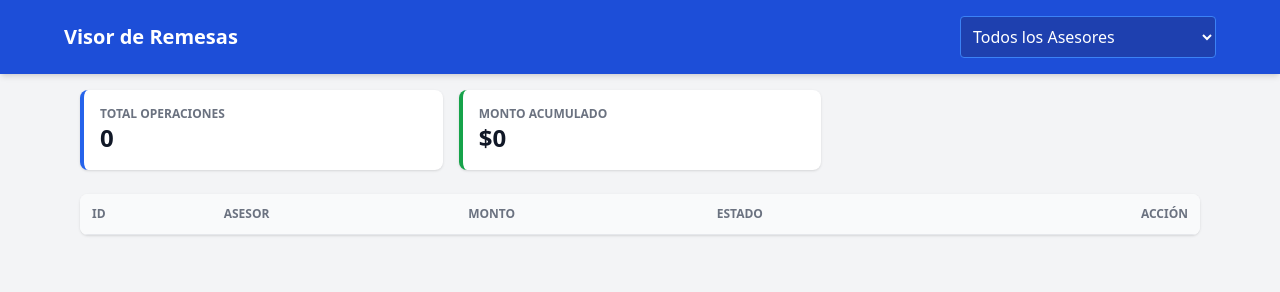
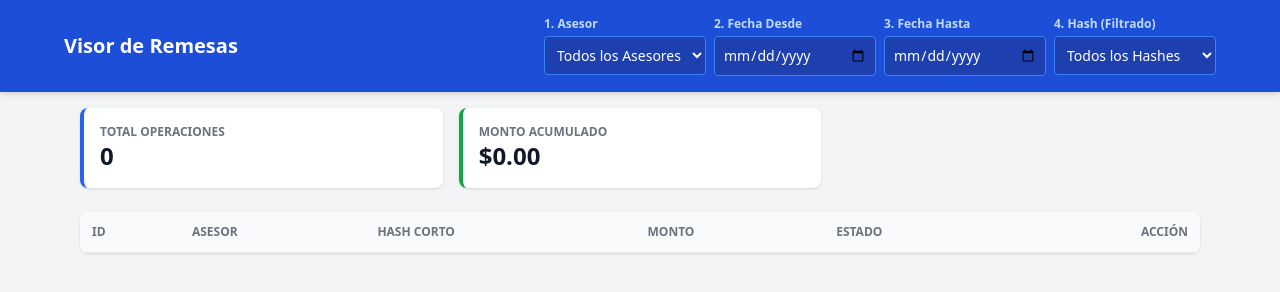
Before and after one commit to prietocoin/Remesas-JZ, a website: page index.html in a window 1280 px wide. Drawn offline with nearby package versions, Linux system fonts and the light colour scheme; no server answers.

Commit message:
Refactor index.html for remittance viewer
Updated the title and improved the layout of the header section. Added new filters for selecting advisors, dates, and hashes. Enhanced the display of remittances in both mobile and desktop views.

```diff
--- a/index.html
+++ b/index.html
@@ -3,26 +3,78 @@
 <head>
   <meta charset="UTF-8">
   <meta name="viewport" content="width=device-width, initial-scale=1.0">
-  <title>Gestión de Remesas</title>
+  <title>Visor de Remesas</title>
   <script src="https://cdn.tailwindcss.com"></script>
   <script defer src="https://cdn.jsdelivr.net/npm/alpinejs@3.x.x/dist/cdn.min.js"></script>
   <style>[x-cloak] { display: none !important; }</style>
 </head>
 <body class="bg-gray-100 font-sans text-gray-900" x-data="dashboardApp()" x-init="init()">
 
+  <!-- Encabezado con Filtros Jerárquicos -->
   <header class="bg-blue-700 text-white p-4 shadow-md sticky top-0 z-10">
-    <div class="max-w-6xl mx-auto flex flex-col md:flex-row md:items-center justify-between gap-3">
-      <h1 class="text-xl font-bold">Visor de Remesas</h1>
-      <select x-model="asesorSeleccionado" @change="cargarRemesas()" class="bg-blue-800 text-white p-2 rounded border border-blue-500 focus:outline-none w-full md:w-64">
-        <option value="">Todos los Asesores</option>
-        <template x-for="a in asesores" :key="a.nombre_asesor">
-          <option :value="a.nombre_asesor" x-text="a.nombre_asesor"></option>
-        </template>
-      </select>
+    <div class="max-w-6xl mx-auto flex flex-col xl:flex-row xl:items-center justify-between gap-3">
+      <h1 class="text-xl font-bold whitespace-nowrap">Visor de Remesas</h1>
+
+      <div class="grid grid-cols-1 sm:grid-cols-2 lg:grid-cols-4 gap-2 w-full xl:w-auto text-sm">
+
+        <!-- 1. Asesor -->
+        <div>
+          <label class="block text-xs text-blue-200 mb-1 font-semibold">1. Asesor</label>
+          <select
+            x-model="asesorSeleccionado"
+            @change="onFiltroPadreChange()"
+            class="bg-blue-800 text-white p-2 rounded border border-blue-500 focus:outline-none w-full"
+          >
+            <option value="">Todos los Asesores</option>
+            <template x-for="a in asesores" :key="a.nombre_asesor">
+              <option :value="a.nombre_asesor" x-text="a.nombre_asesor"></option>
+            </template>
+          </select>
+        </div>
+
+        <!-- 2. Fecha Desde -->
+        <div>
+          <label class="block text-xs text-blue-200 mb-1 font-semibold">2. Fecha Desde</label>
+          <input
+            type="date"
+            x-model="fechaInicio"
+            @change="onFiltroPadreChange()"
+            class="bg-blue-800 text-white p-2 rounded border border-blue-500 focus:outline-none w-full"
+          >
+        </div>
+
+        <!-- 3. Fecha Hasta -->
+        <div>
+          <label class="block text-xs text-blue-200 mb-1 font-semibold">3. Fecha Hasta</label>
+          <input
+            type="date"
+            x-model="fechaFin"
+            @change="onFiltroPadreChange()"
+            class="bg-blue-800 text-white p-2 rounded border border-blue-500 focus:outline-none w-full"
+          >
+        </div>
+
+        <!-- 4. Hash (Filtro dependiente del rango y asesor) -->
+        <div>
+          <label class="block text-xs text-blue-200 mb-1 font-semibold">4. Hash (Filtrado)</label>
+          <select
+            x-model="hashSeleccionado"
+            @change="cargarRemesas()"
+            class="bg-blue-800 text-white p-2 rounded border border-blue-500 focus:outline-none w-full"
+          >
+            <option value="">Todos los Hashes</option>
+            <template x-for="h in hashes" :key="h.hash_corto">
+              <option :value="h.hash_corto" x-text="h.hash_corto"></option>
+            </template>
+          </select>
+        </div>
+
+      </div>
     </div>
   </header>
 
   <main class="max-w-6xl mx-auto p-4 space-y-6">
+    <!-- Totales -->
     <div class="grid grid-cols-2 md:grid-cols-3 gap-4">
       <div class="bg-white p-4 rounded-lg shadow border-l-4 border-blue-600">
         <p class="text-xs text-gray-500 uppercase font-semibold">Total Operaciones</p>
@@ -34,6 +86,7 @@
       </div>
     </div>
 
+    <!-- Lista -->
     <div class="bg-white rounded-lg shadow overflow-hidden">
       <!-- Vista Móvil -->
       <div class="block md:hidden divide-y">
@@ -41,11 +94,12 @@
           <div class="p-4 space-y-2">
             <div class="flex justify-between items-center">
               <span class="font-bold text-blue-600" x-text="'#' + r.id"></span>
-              <span class="px-2 py-1 text-xs rounded font-semibold" :class="r.estado === 'Completado' ? 'bg-green-100 text-green-800' : 'bg-yellow-100 text-yellow-800'" x-text="r.estado"></span>
+              <span class="px-2 py-1 text-xs rounded font-semibold" :class="r.estado === 'P' || r.estado === 'Pendiente' ? 'bg-yellow-100 text-yellow-800' : 'bg-green-100 text-green-800'" x-text="r.estado"></span>
             </div>
             <p class="text-sm"><strong>Asesor:</strong> <span x-text="r.nombre_asesor"></span></p>
-            <p class="text-sm"><strong>Monto:</strong> $<span x-text="r.monto"></span></p>
-            <button @click="abrirEditar(r)" class="w-full mt-2 bg-gray-100 hover:bg-gray-200 text-gray-800 py-1.5 rounded text-sm font-semibold">Editar / Corregir</button>
+            <p class="text-sm"><strong>Hash:</strong> <span class="font-mono bg-gray-100 px-1 rounded text-xs" x-text="r.hash_corto || 'N/A'"></span></p>
+            <p class="text-sm"><strong>Monto:</strong> $<span x-text="Number(r.monto || 0).toFixed(2)"></span></p>
+            <button @click="abrirEditar(r)" class="w-full mt-2 bg-gray-100 hover:bg-gray-200 text-gray-800 py-1.5 rounded text-sm font-semibold">Editar</button>
           </div>
         </template>
       </div>
@@ -56,6 +110,7 @@
           <tr>
             <th class="p-3">ID</th>
             <th class="p-3">Asesor</th>
+            <th class="p-3">Hash Corto</th>
             <th class="p-3">Monto</th>
             <th class="p-3">Estado</th>
             <th class="p-3 text-right">Acción</th>
@@ -66,8 +121,9 @@
             <tr class="hover:bg-gray-50">
               <td class="p-3 font-semibold text-blue-600" x-text="'#' + r.id"></td>
               <td class="p-3" x-text="r.nombre_asesor"></td>
-              <td class="p-3">$<span x-text="r.monto"></span></td>
-              <td class="p-3"><span class="px-2 py-1 text-xs rounded font-semibold" :class="r.estado === 'Completado' ? 'bg-green-100 text-green-800' : 'bg-yellow-100 text-yellow-800'" x-text="r.estado"></span></td>
+              <td class="p-3 font-mono text-xs text-gray-600" x-text="r.hash_corto || '-'"></td>
+              <td class="p-3">$<span x-text="Number(r.monto || 0).toFixed(2)"></span></td>
+              <td class="p-3"><span class="px-2 py-1 text-xs rounded font-semibold" :class="r.estado === 'P' || r.estado === 'Pendiente' ? 'bg-yellow-100 text-yellow-800' : 'bg-green-100 text-green-800'" x-text="r.estado"></span></td>
               <td class="p-3 text-right">
                 <button @click="abrirEditar(r)" class="text-blue-600 hover:underline font-semibold">Editar</button>
               </td>
@@ -81,18 +137,14 @@
   <!-- Modal Edición -->
   <div x-show="modalAbierto" class="fixed inset-0 bg-black/50 z-50 flex items-center justify-center p-4" x-cloak>
     <div class="bg-white rounded-lg p-6 max-w-md w-full space-y-4">
-      <h3 class="text-lg font-bold">Editar Remesa #<span x-text="formEdit.id"></span></h3>
+      <h3 class="text-lg font-bold">Editar Registro #<span x-text="formEdit.id"></span></h3>
       <div>
         <label class="block text-sm font-medium mb-1">Monto</label>
-        <input type="number" x-model="formEdit.monto" class="w-full border p-2 rounded">
+        <input type="number" step="0.01" x-model="formEdit.monto" class="w-full border p-2 rounded">
       </div>
       <div>
         <label class="block text-sm font-medium mb-1">Estado</label>
-        <select x-model="formEdit.estado" class="w-full border p-2 rounded">
-          <option value="Pendiente">Pendiente</option>
-          <option value="Completado">Completado</option>
-          <option value="Cancelado">Cancelado</option>
-        </select>
+        <input type="text" x-model="formEdit.estado" class="w-full border p-2 rounded">
       </div>
       <div class="flex justify-end gap-2 pt-2">
         <button @click="modalAbierto = false" class="px-4 py-2 border rounded">Cancelar</button>
@@ -105,27 +157,52 @@
     function dashboardApp() {
       return {
         asesores: [],
+        hashes: [],
         remesas: [],
         asesorSeleccionado: '',
+        fechaInicio: '',
+        fechaFin: '',
+        hashSeleccionado: '',
         modalAbierto: false,
         formEdit: { id: null, monto: 0, estado: '' },
 
         async init() {
           const resA = await fetch('/api/asesores');
           if (resA.ok) this.asesores = await resA.json();
+          await this.onFiltroPadreChange();
+        },
+
+        // Evento ejecutado al cambiar Asesor o Rangos de Fecha
+        async onFiltroPadreChange() {
+          this.hashSeleccionado = ''; // Reiniciar selección de hash
+          await this.cargarHashes();
           await this.cargarRemesas();
         },
+
+        // Cargar los hashes disponibles dentro del rango/asesor
+        async cargarHashes() {
+          const url = `/api/hashes?asesor=${encodeURIComponent(this.asesorSeleccionado)}&fechaInicio=${this.fechaInicio}&fechaFin=${this.fechaFin}`;
+          const res = await fetch(url);
+          if (res.ok) this.hashes = await res.json();
+        },
+
+        // Cargar remesas aplicando la jerarquía completa
         async cargarRemesas() {
-          const res = await fetch(`/api/remesas?asesor=${encodeURIComponent(this.asesorSeleccionado)}`);
+          const url = `/api/remesas?asesor=${encodeURIComponent(this.asesorSeleccionado)}&fechaInicio=${this.fechaInicio}&fechaFin=${this.fechaFin}&hash=${encodeURIComponent(this.hashSeleccionado)}`;
+          const res = await fetch(url);
           if (res.ok) this.remesas = await res.json();
         },
+
         calcularTotal() {
-          return this.remesas.reduce((acc, r) => acc + Number(r.monto || 0), 0).toLocaleString();
+          const total = this.remesas.reduce((acc, r) => acc + Number(r.monto || 0), 0);
+          return total.toLocaleString('en-US', { minimumFractionDigits: 2, maximumFractionDigits: 2 });
         },
+
         abrirEditar(item) {
           this.formEdit = { ...item };
           this.modalAbierto = true;
         },
+
         async guardarCambios() {
           await fetch(`/api/remesas/${this.formEdit.id}`, {
             method: 'PUT',
```
